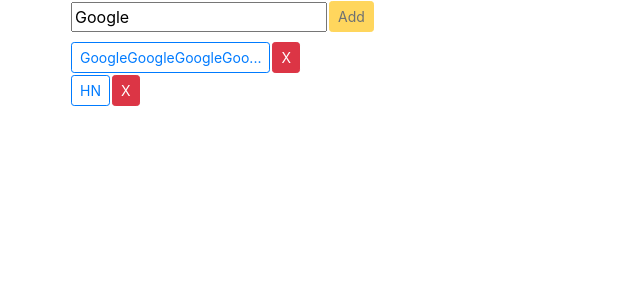
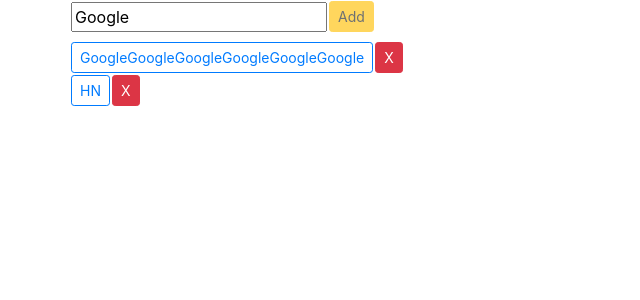
Before and after one commit to TedisAgolli/runneth, a React (Create React App) app: page / in a window 1280 px wide. Shown: the top 300 px of the page, without its empty margins (0-640 px from the left). Built offline with nearby package versions, Linux system fonts and the light colour scheme.

Commit message:
Remove tooltip and change max link name length to 120, allowing it to wrap down

```diff
--- a/src/components/Bookmark.js
+++ b/src/components/Bookmark.js
@@ -2,35 +2,22 @@
 import { Row, Button, Tooltip, OverlayTrigger } from "react-bootstrap";
 
 function Bookmark(props) {
-  const formatLink = (link) => {
-    if (link && link.length > 21) return link.substr(0, 21) + "...";
-    else return link;
+  const MAX_LINK_NAME_LENGTH = 120;
+  const formatLinkName = (linkName) => {
+    if (linkName && linkName.length > MAX_LINK_NAME_LENGTH)
+      return linkName.substr(0, MAX_LINK_NAME_LENGTH) + "...";
+    else return linkName;
   };
 
   const { linkHref, linkName } = props;
-  const otherLink = linkName.substr(0, 53) + "...";
-  const formattedLinkName = formatLink(linkName);
+  const formattedLinkName = formatLinkName(linkName);
   const deleteLink = () => props.deleteLink(linkHref);
 
-  const tooltip = <Tooltip>{otherLink}</Tooltip>;
   return (
     <Row className="mt-0">
       <table>
         <tr>
           <td>
-            <OverlayTrigger
-              id={linkHref}
-              placement="top"
-              overlay={tooltip}
-              popperConfig={{
-                modifiers: {
-                  preventOverflow: {
-                    boundariesElement: "viewport",
-                    enabled: false,
-                  },
-                },
-              }}
-            >
             <Button
               size="sm"
               variant="outline-primary"
@@ -39,7 +26,6 @@
             >
               {formattedLinkName}
             </Button>
-            </OverlayTrigger>
           </td>
           <td>
             <Button variant="danger" size="sm" onClick={deleteLink}>
```
Lines whose indentation alone changed are shown as unchanged.
